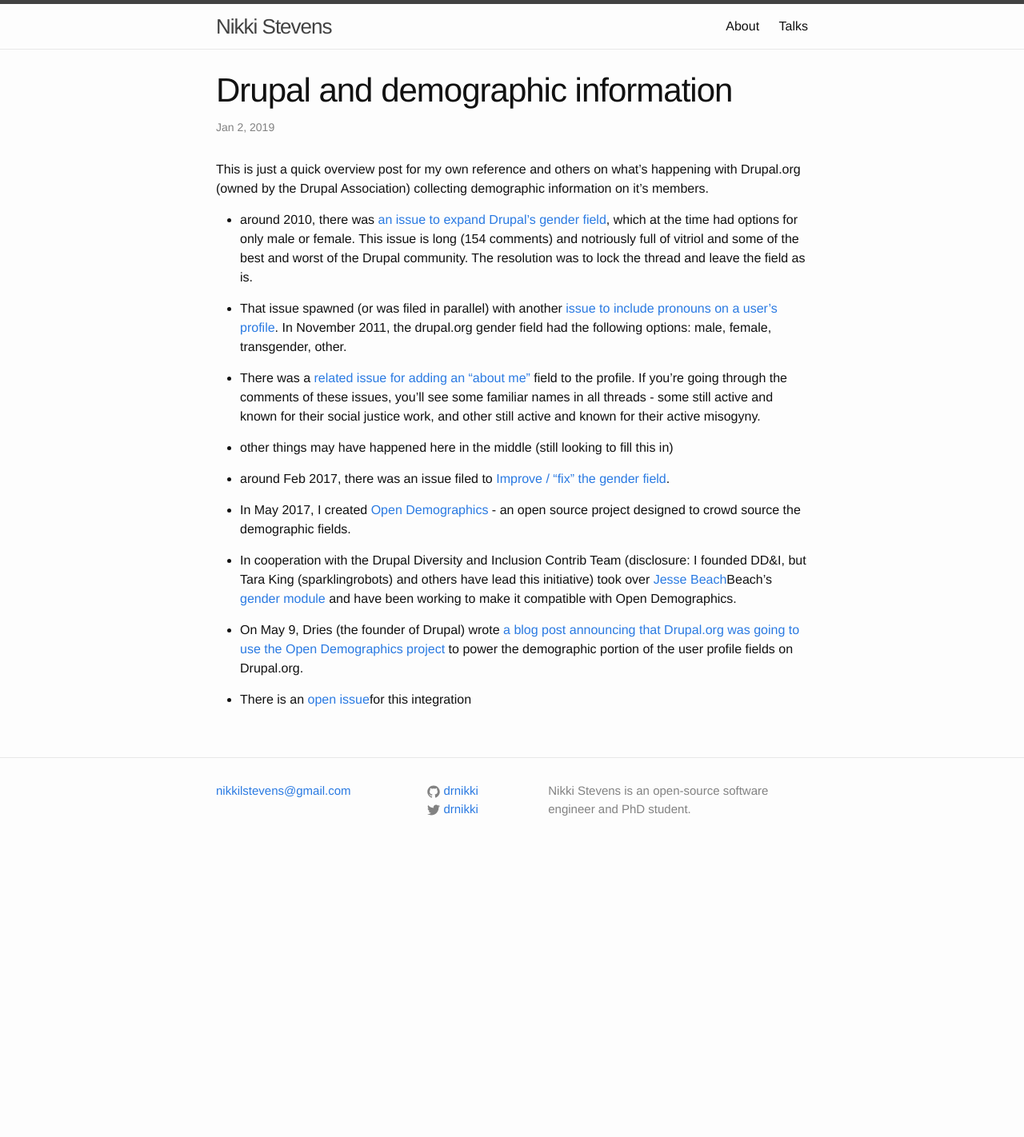
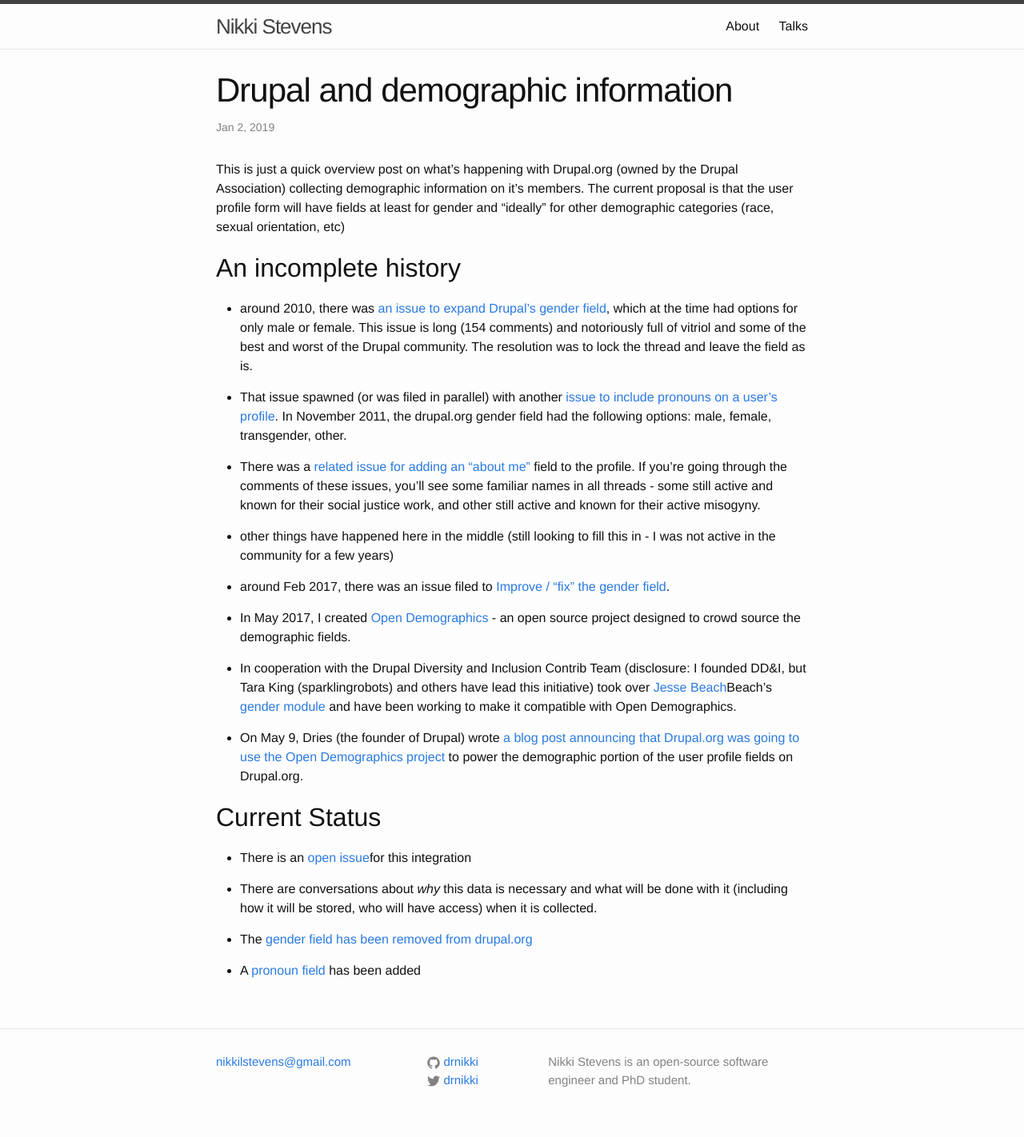
Before and after one commit to drnikki/old-personal-site, a Jekyll site: the page built from _posts/2019-01-3-drupal-open-demographics.markdown, in a window 1280 px wide. Shown: the whole page at 80% size. Built offline with Jekyll 4.4.1, drawn with Linux system fonts in a browser that asks for light colours; before the commit the page ends 1083 px from its top, so only the background shows below that.

Commit message:
updated with current status

```diff
--- a/_posts/2019-01-3-drupal-open-demographics.markdown
+++ b/_posts/2019-01-3-drupal-open-demographics.markdown
@@ -6,16 +6,16 @@
 published: true
 ---
 
-This is just a quick overview post for my own reference and others on what's happening with Drupal.org (owned by the Drupal Association) collecting demographic information on it's members.
+This is just a quick overview post on what's happening with Drupal.org (owned by the Drupal Association) collecting demographic information on it's members.  The current proposal is that the user profile form will have fields at least for gender and "ideally" for other demographic categories (race, sexual orientation, etc)
 
-- around 2010, there was [an issue to expand Drupal's gender field](https://www.drupal.org/project/webmasters/issues/752452), which at the time had options for only male or female.  This issue is long (154 comments) and notriously full of vitriol and some of the best and worst of the Drupal community.  The resolution was to lock the thread and leave the field as is.
+## An incomplete history
+- around 2010, there was [an issue to expand Drupal's gender field](https://www.drupal.org/project/webmasters/issues/752452), which at the time had options for only male or female.  This issue is long (154 comments) and notoriously full of vitriol and some of the best and worst of the Drupal community.  The resolution was to lock the thread and leave the field as is.
 
 - That issue spawned (or was filed in parallel) with another [issue to include pronouns on a user's profile](https://www.drupal.org/project/webmasters/issues/756132).  In November 2011, the drupal.org gender field had the following options: male, female, transgender, other.
 
 - There was a [related issue for adding an "about me"](https://www.drupal.org/project/webmasters/issues/756386) field to the profile.  If you're going through the comments of these issues, you'll see some familiar names in all threads - some still active and known for their social justice work, and other still active and known for their active misogyny.
 
-- other things may have happened here in the middle (still looking to fill this in)
-
+- other things have happened here in the middle (still looking to fill this in - I was not active in the community for a few years)
 
 - around Feb 2017, there was an issue filed to [Improve / "fix" the gender field](https://www.drupal.org/project/drupalorg/issues/2938949).
 
@@ -25,4 +25,14 @@
 
 - On May 9, Dries (the founder of Drupal) wrote [a blog post announcing that Drupal.org was going to use the Open Demographics project](https://www.drupal.org/blog/offering-more-inclusive-user-demographic-forms) to power the demographic portion of the user profile fields on Drupal.org.
 
+
+
+## Current Status
+
 - There is an [open issue](https://www.drupal.org/project/drupalorg/issues/2971410)for this integration
+
+- There are conversations about _why_ this data is necessary and what will be done with it (including how it will be stored, who will have access) when it is collected.
+
+- The [gender field has been removed from drupal.org](https://www.drupal.org/project/drupalorg/issues/3002329)
+
+- A [pronoun field](https://www.drupal.org/project/drupalorg/issues/2961229) has been added
```
